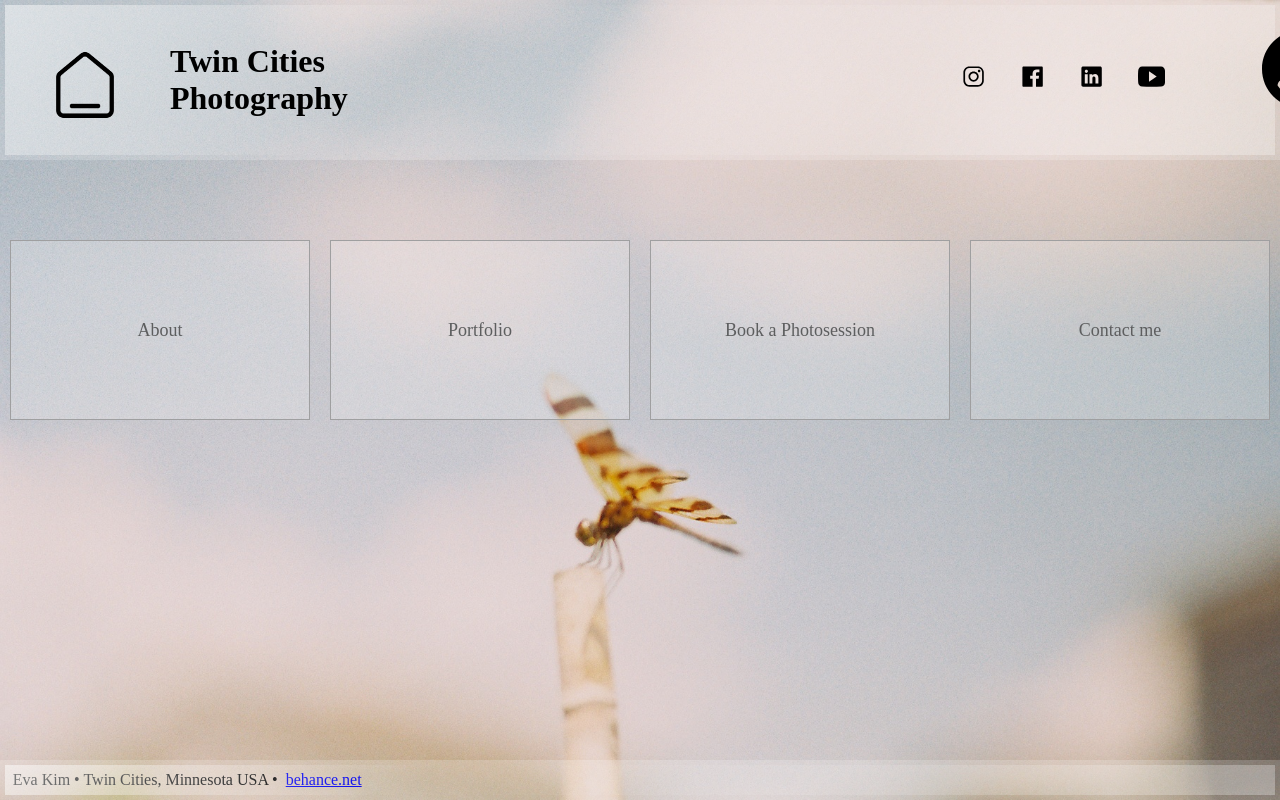
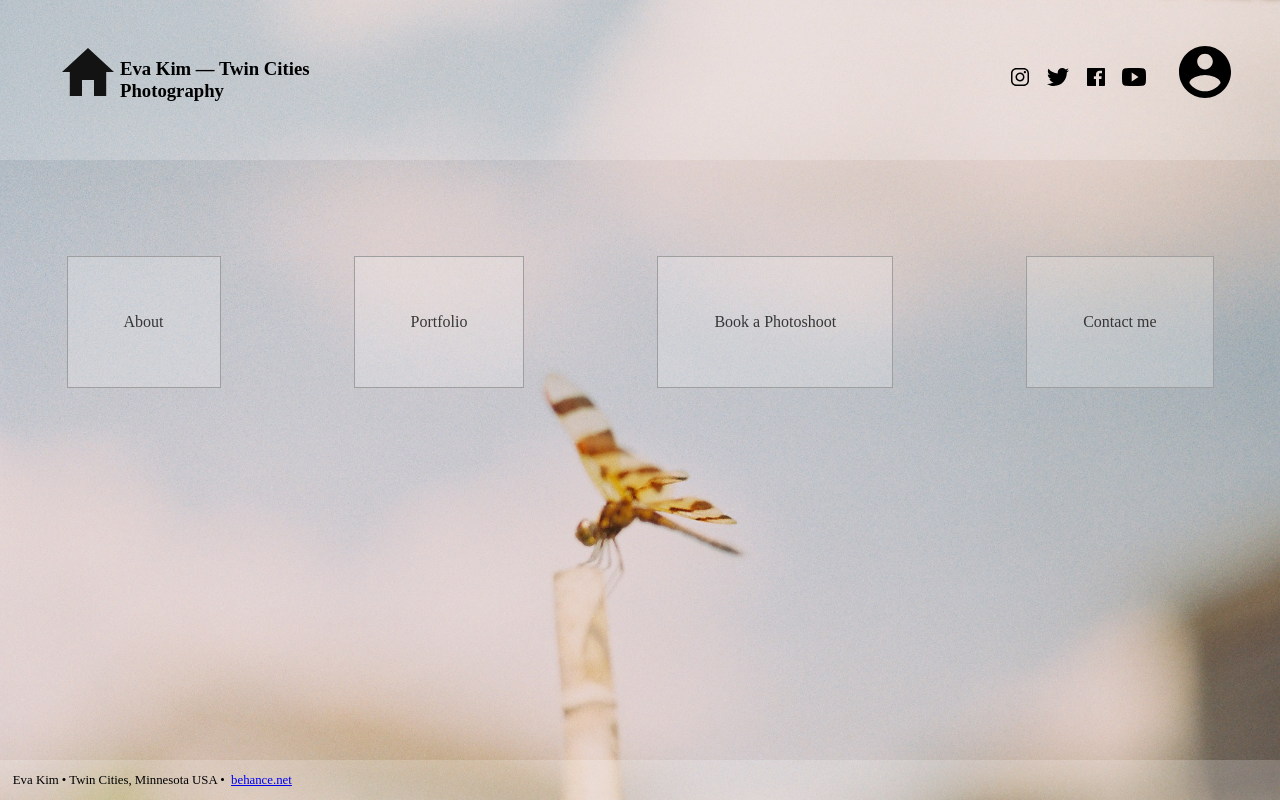
Before and after one commit to EvaS2ltA/evakim.photos, a plain HTML site: page index.html in a window 1280 px wide. Drawn offline with nearby package versions, Linux system fonts and the light colour scheme; a web font is replaced by a local one.

Commit message:
Add files via upload

```diff
--- /dev/null
+++ b/index.css
@@ -0,0 +1,179 @@
+*
+{
+    margin: 0;
+    padding: 0;
+    box-sizing: border-box;
+    font-family: 'Aboreto';
+}
+
+body
+{
+    height: 100vh;
+    width: 100vw;
+    background-image: url(/img/backgr.JPG);
+    background-size: cover;
+    display: grid;
+    grid-template-rows: 20% 75% 5%;
+}
+
+header
+{
+    display: flex;
+    justify-content: space-between;
+    align-items: center;
+    padding-left: 3.5em;
+    padding-right: 2.7em;
+    width: 100%;
+    background-color: rgba(255, 255, 255, 0.2);
+}
+
+.LeftContainer
+{
+    width: 25%;
+    height: 100%;
+    display: flex;
+    justify-content: space-between;
+    align-items: center;
+}
+
+.HomeButton
+{
+    font-size: 4em;
+}
+
+.HomeButton a
+{
+    text-decoration: none;
+    color: #131313;
+}
+
+.RightContainer
+{
+    width: 20%;
+    height: 100%;
+    display: flex;
+    justify-content: space-between;
+    align-items: center;
+}
+
+.SocialMedia
+{
+    width: 100%;
+    list-style: none;
+    display: flex;
+    justify-content: space-around;
+}
+
+.SocialMedia a
+{
+    text-decoration: none;
+    color: black;
+    font-size: 1.5em;
+}
+
+.UserPic
+{
+    margin-left: 0.3em;
+    font-size: 4em
+}
+
+section
+{
+    width: 100%;
+    height: 100%;
+    display: flex;
+    justify-content: center;
+    align-items: center;
+}
+
+.NavigationMenu
+{
+    width: 100%;
+    height: 100%;
+padding-top: 6em;
+}
+
+.NavigationMenu ul
+{
+    width: 100%;
+    display: flex;
+    justify-content: space-around;
+    list-style: none;
+}
+
+.NavigationMenu ul li
+{
+    display: flex;
+    justify-content: center;
+    align-items: center;
+    background-color: rgba(255, 255, 255, 0.2);
+    border: 1px solid rgb(159, 159, 160);
+}
+
+.NavigationMenu ul li a
+{
+    text-decoration: none;
+    color: rgb(54, 54, 54);
+    padding: 3.5em;
+    font-size: 1em;
+}
+
+.HomeButton,
+.SocialMedia li,
+.UserPic,
+.NavigationMenu ul li
+{
+    cursor: pointer;
+    transition: all 0.3s ease-in;
+}
+
+.HomeButton:hover,
+.SocialMedia li:hover,
+.UserPic:hover,
+.NavigationMenu ul li:hover
+{
+    transform: scale(1.1);
+}
+
+footer
+{
+    width: 100%;
+    background-color: rgba(255, 255, 255, 0.2);
+    display: flex;
+    align-items: center;
+    padding-left: 1em;
+    font-size: 0.8em;
+}
+
+@media (max-width: 1000px)
+{
+    body
+    {
+        grid-template-rows: 20% 75% 5%;
+    }
+
+    .LeftContainer
+    {
+        width: 20%;
+        height: 100%;
+        align-items: center;
+        justify-content: space-around;
+    }
+
+    .SocialMedia
+    {
+        flex-direction: column;
+    }
+
+    .NavigationMenu
+    {
+        padding-top: 0;
+        display: flex;
+        justify-content: center;
+        align-items: center;
+    }
+    .NavigationMenu ul
+    {
+        flex-direction: column;
+    }
+}
--- a/index.html
+++ b/index.html
@@ -3,6 +3,7 @@ The website contains a Header, Content and a Footer.
 In the header there are: homepage button on the left side with the title of the website, and Social Networks with a User picture on the right side.
 Main navigation buttons in the content area are: "About", "Portfolio", "Book a photosession" and "Contact me".
 The footer contains information about the owner of the website and an additional portfolio website on behance.-->
+
 
 <!DOCTYPE html>
 <html lang="en">
@@ -10,58 +11,46 @@ The footer contains information about the owner of the website and an additional
     <meta charset="UTF-8">
     <meta http-equiv="X-UA-Compatible" content="IE=edge">
     <meta name="viewport" content="width=device-width, initial-scale=1.0">
-    <title>Twin Cities Photography</title> <!--the title of the website-->
-    <link rel="stylesheet" href="styles.css">
-    <link href='https://fonts.googleapis.com/css?family=Aboreto' rel='stylesheet'> <!--This line links Google Fonts-->
-    <script src="https://unpkg.com/ionicons@4.5.10-0/dist/ionicons.js"></script> <!--This line links an open source icon set called 'ionicons' which will be used in the header for Social media icons-->
+    <title>Eva Kim: Twin Cities Photography</title>     <!--the title of the website-->
+    <link rel="stylesheet" href="/index.css">
+    <link href='https://fonts.googleapis.com/css?family=Aboreto' rel='stylesheet'>  <!--This line links Google Fonts-->
+    <script src="https://unpkg.com/ionicons@4.5.10-0/dist/ionicons.js"></script>    <!--This line links an open source icon set called 'ionicons' which will be used in the header for Social media icons-->
 </head>
 <body>
 
     <header>        <!--The Header section starts here-->
 
-        <div class="LeftContainer">         <!--Left side of the Header with Home Page button-->
-            <div class="HomeButton">
-                <a href="/index.html"><img src="/img/home.png" alt="Home"></a>
-            </div>
-            <div class="Title">
-                <h1>Twin Cities Photography</h1>
-            </div>
+        <div class="LeftContainer">     <!--Left side of the Header with Home Page button-->
+            <div class="HomeButton"><a href="/index.html"><ion-icon name="home"></ion-icon></a></div>
+            <div class="Title"><h3>Eva Kim — Twin Cities Photography</h3></div>
         </div>
 
-
-        <div class="RightContainer">        <!--Right side of the Header with Social Networks and a User pic-->
-
-            <div class="SocialMedia">
-                <ul>
-                    <li><a href="#"><ion-icon name="logo-instagram"></ion-icon></a></li>
-                    <li><a href="#"><ion-icon name="logo-facebook"></ion-icon></a></li>
-                    <li><a href="#"><ion-icon name="logo-linkedin"></ion-icon></a></li>
-                    <li><a href="#"><ion-icon name="logo-youtube"></ion-icon></a></li>
-                </ul>
-            </div>
-
-
-            <div class="User"><ion-icon name="contact"></ion-icon></div>
-
+        <div class="RightContainer">    <!--Right side of the Header with Social Networks and a User pic-->
+            <ul class="SocialMedia">
+                <li><a href="#"><ion-icon name="logo-instagram"></ion-icon></a></li>
+                <li><a href="#"><ion-icon name="logo-twitter"></ion-icon></a></li>
+                <li><a href="#"><ion-icon name="logo-facebook"></ion-icon></a></li>
+                <li><a href="#"><ion-icon name="logo-youtube"></ion-icon></a></li>
+            </ul>
+            <div class="UserPic"><ion-icon name="contact"></ion-icon></div>
         </div>
-
-
     </header>
 
-    <section class="content">
-        <nav class="MainNavigation">        <!--Primary Navigation panel with buttons starts here.-->
+    <section>
+
+        <nav class="NavigationMenu">        <!--Primary Navigation panel with buttons starts here.-->
             <ul>
                 <li><a href="/about.html">About</a></li>
                 <li><a href="/portfolio.html">Portfolio</a></li>
-                <li><a href="/book.html">Book a Photosession</a></li>
+                <li><a href="/book.html">Book a Photoshoot</a></li>
                 <li><a href="/contact.html">Contact me</a></li>
             </ul>
         </nav>
+
     </section>
 
     <!--the Footer section with website author's location and an alternative website-->
     <footer>Eva Kim &#8226; Twin Cities, Minnesota USA &#8226; &nbsp; <a href="https://www.behance.net/evakim_ph" target="_blank">behance.net</a></footer>
 
-
 </body>
 </html>
--- /dev/null
+++ b/portfolio.css
@@ -0,0 +1,7 @@
+*
+{
+    margin: 0;
+    padding: 0;
+    box-sizing: border-box;
+    font-family: 'Aboreto';
+}
```
Also changed, not shown: about.css (added, +51 -0 lines), about.html (+37 -30 lines), book.html (+13 -25 lines), contact.html (+14 -25 lines), portfolio.html (+15 -25 lines), img/eva.JPG (added).
